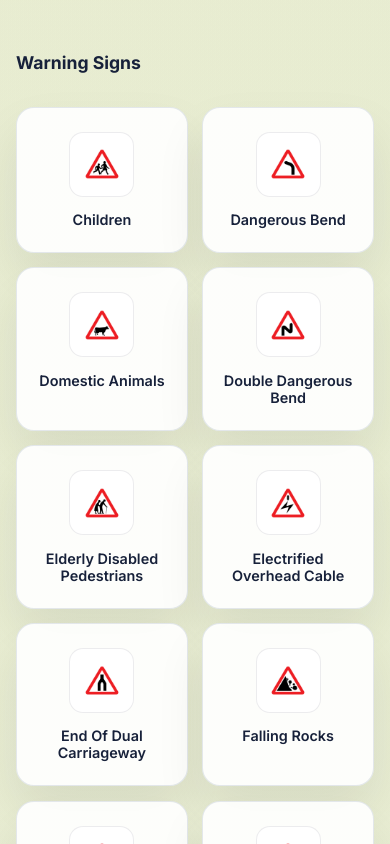
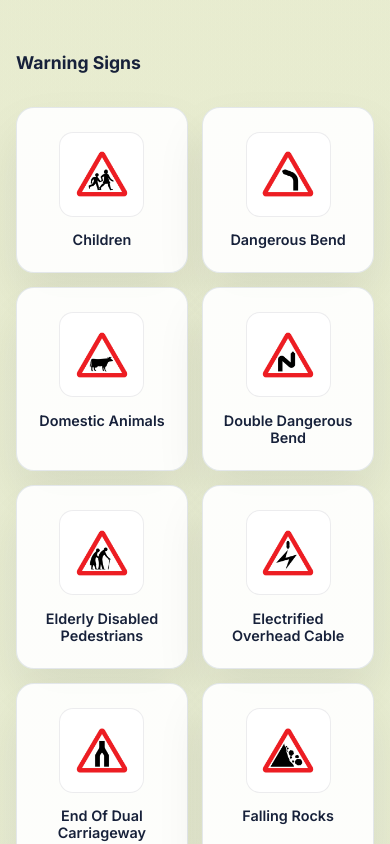
Before and after one commit to arincakyildiz/roadnix, a React (Vite) app: page / in a window 390 px wide. Shown: the part 10400-11244 px from the top of the page. Built offline with nearby package versions, Linux system fonts and the light colour scheme.

Commit message:
UI: levha görselleri büyütüldü.

```diff
--- a/src/index.css
+++ b/src/index.css
@@ -899,7 +899,7 @@ button {
 
 .sign-gallery-grid article img {
   width: 100%;
-  max-width: 150px;
+  max-width: 180px;
   aspect-ratio: 1 / 1;
   object-fit: contain;
   border-radius: 14px;
@@ -2640,7 +2640,7 @@ footer p {
   }
 
   .sign-gallery-grid {
-    grid-template-columns: repeat(auto-fill, minmax(150px, 1fr));
+    grid-template-columns: repeat(auto-fill, minmax(170px, 1fr));
     gap: 1rem;
   }
 }
@@ -2693,13 +2693,13 @@ footer p {
   }
 
   .sign-gallery-grid {
-    grid-template-columns: repeat(auto-fill, minmax(160px, 1fr));
+    grid-template-columns: repeat(auto-fill, minmax(180px, 1fr));
     gap: 0.95rem;
   }
 
   .sign-gallery-grid article img {
-    width: 140px;
-    height: 140px;
+    width: 160px;
+    height: 160px;
   }
 
   .sign-gallery-grid article p {
@@ -2795,13 +2795,13 @@ footer p {
   }
 
   .sign-gallery-grid {
-    grid-template-columns: repeat(auto-fill, minmax(150px, 1fr));
+    grid-template-columns: repeat(auto-fill, minmax(170px, 1fr));
     gap: 0.9rem;
   }
 
   .sign-gallery-grid article img {
-    width: 110px;
-    height: 110px;
+    width: 135px;
+    height: 135px;
   }
 
   .sign-gallery-grid article p {
@@ -2948,8 +2948,8 @@ footer p {
   }
 
   .sign-gallery-grid article img {
-    width: 65px;
-    height: 65px;
+    width: 85px;
+    height: 85px;
   }
 
   .toggle-row {
```
